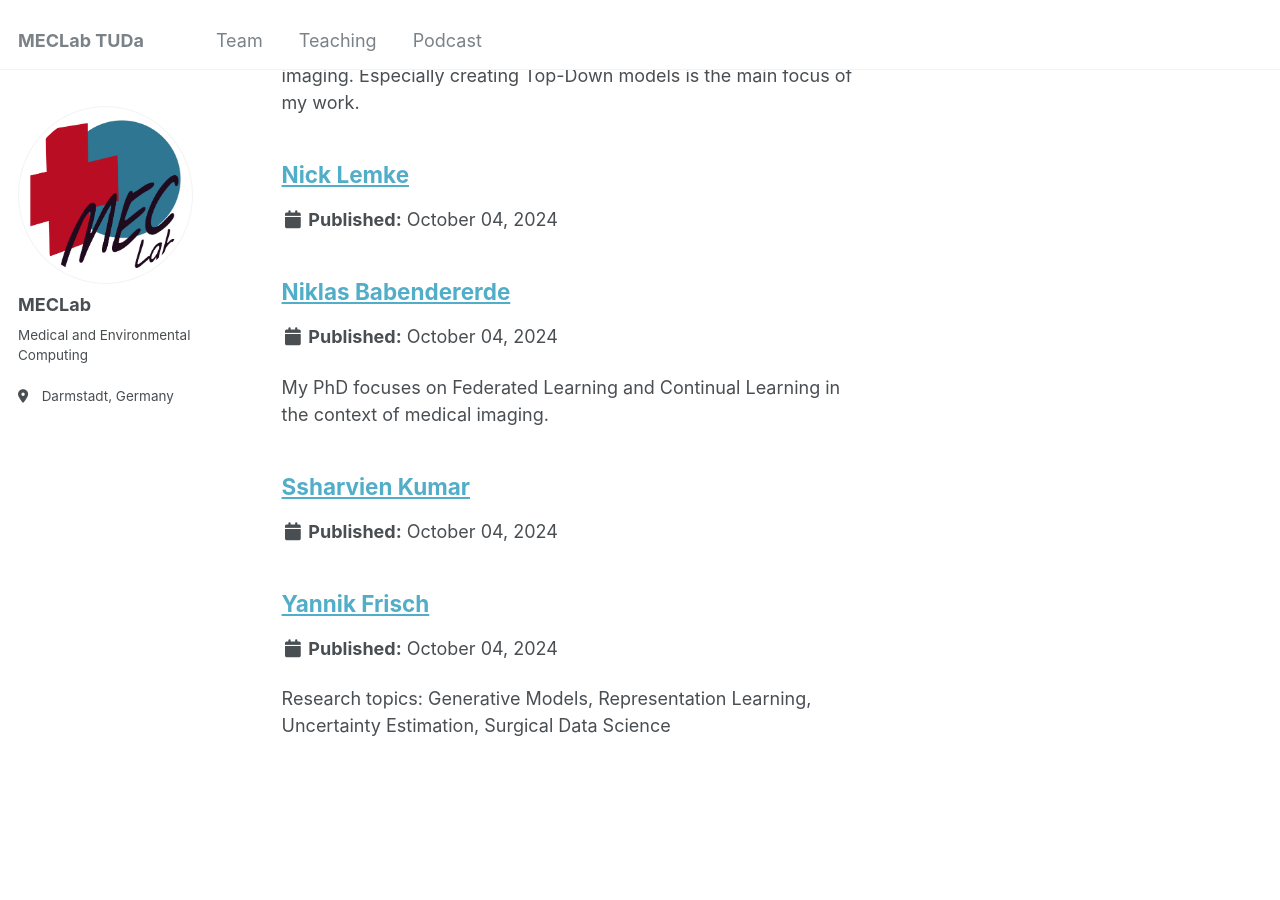
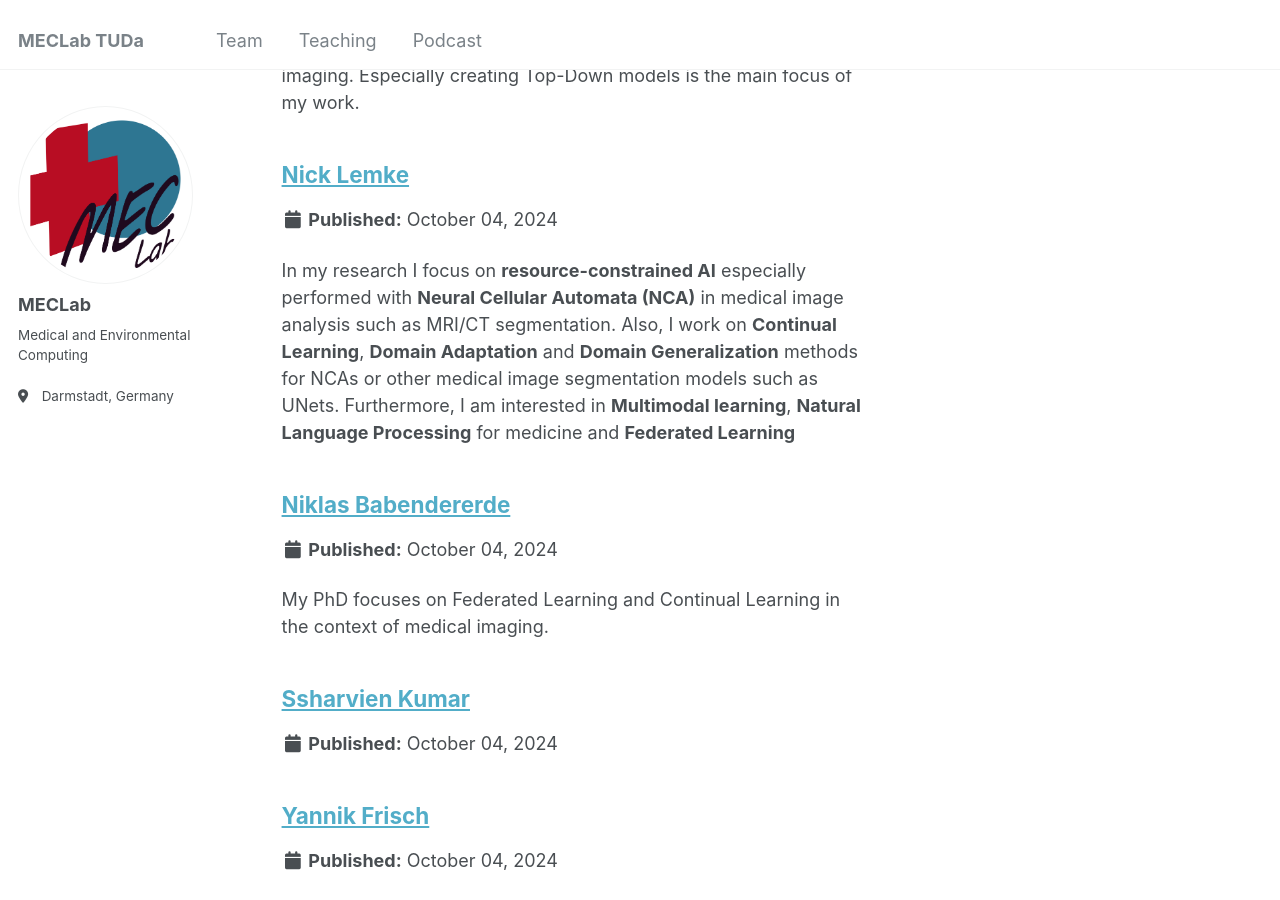
Before and after one commit to MECLabTUDA/MECLabTUDA.github.io, a Jekyll site: the page built from _pages/collection-archive.html, in a window 1280 px wide and 900 px high, scrolled down 6145 px. Built offline with Jekyll 4.4.1, drawn with Linux system fonts in a browser that asks for light colours.

Commit message:
insert text

```diff
--- a/_team/nick.md
+++ b/_team/nick.md
@@ -4,3 +4,9 @@ collection: team
 type: "PhD Student"
 permalink: /team/nick
 ---
+
+In my research I focus on **resource-constrained AI** especially performed with **Neural Cellular Automata (NCA)** in medical image analysis such as MRI/CT segmentation. Also, I work on **Continual Learning**, **Domain Adaptation** and **Domain Generalization** methods for NCAs or other medical image segmentation models such as UNets.
+Furthermore, I am interested in **Multimodal learning**, **Natural Language Processing** for medicine and **Federated Learning**
+
+
+If you want to get involved in a research projects or a bachelor or master's thesis on these topics feel free to contact me via e-mail: nick.lemke@gris.informatik.tu-...
```
